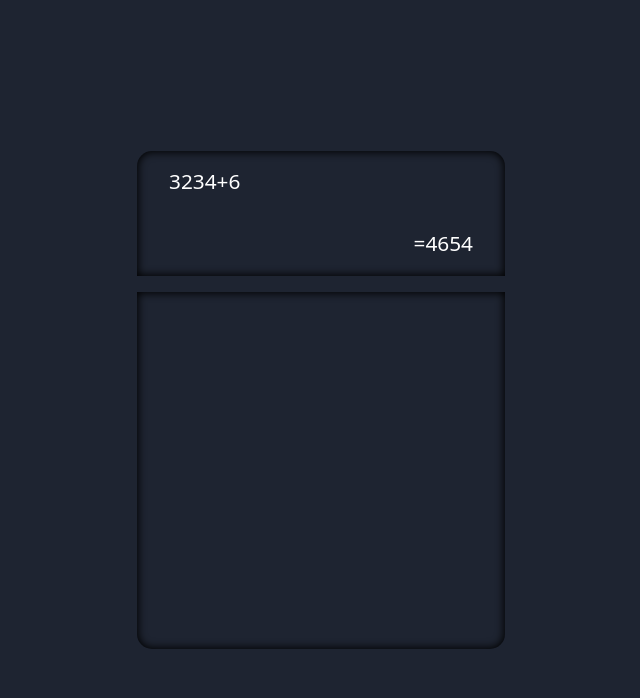
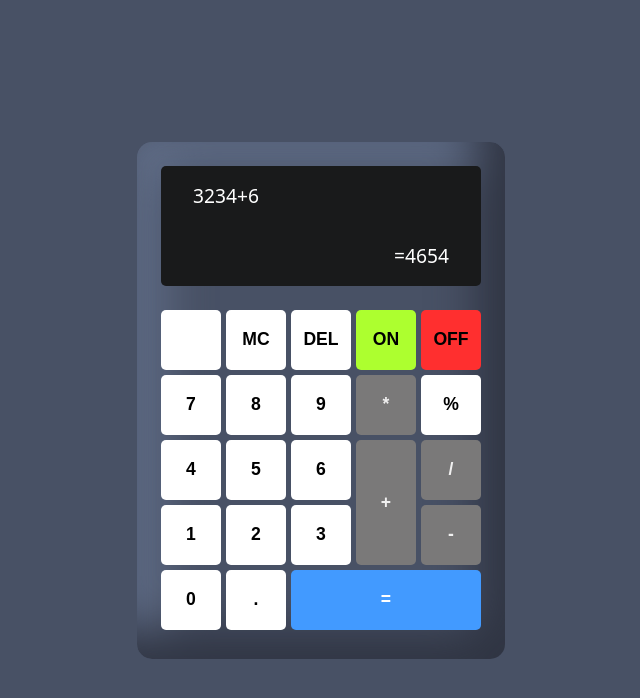
Before and after one commit to eridev14/calculadora, a website built with Vite: page index.html in a window 1280 px wide. Shown: the whole page, without its empty margins (319-959 px from the left). Built offline with nearby package versions, Linux system fonts and the light colour scheme.

Commit message:
add calc btns

```diff
--- a/index.html
+++ b/index.html
@@ -18,13 +18,52 @@
           <div class="header__result">=4654</div>
         </header>
         <main class="main">
-
+          <div class="row row-1">
+            <button class="btn btn--digit"></button>
+            <button class="btn btn--digit">MC</button>
+            <button class="btn btn--digit">DEL</button>
+            <button class="btn btn--on">ON</button>
+            <button class="btn btn--off">OFF</button>
+          </div>
+          <div class="row row-2">
+            <button class="btn btn--digit">7</button>
+            <button class="btn btn--digit">8</button>
+            <button class="btn btn--digit">9</button>
+            <button class="btn btn--prod btn--op">*</button>
+            <button class="btn btn--mod">%</button>
+          </div>
+          <div class="row row-3">
+            <div class="row3__col row3__col-1">
+              <button class="btn btn--digit">4</button>
+              <button class="btn btn--digit">1</button>
+            </div>
+            <div class="row3__col row3__col-2">
+              <button class="btn btn--digit">5</button>
+              <button class="btn btn--digit">2</button>
+            </div>
+            <div class="row3__col row3__col-3">
+              <button class="btn btn--digit">6</button>
+              <button class="btn btn--digit">3</button>
+            </div>
+            <div class="row3__col row3__col-4">
+              <button class="btn btn--add btn--op">+</button>
+            </div>
+            <div class="row3__col row3__col-5">
+              <button class="btn btn--div btn--op">/</button>
+              <button class="btn btn--min btn--op">-</button>
+            </div>
+          </div>
+          <div class="row row-4">
+            <button class="btn btn--digit">0</button>
+            <button class="btn btn--point">.</button>
+            <button class="btn btn--equal">=</button>
+          </div>
         </main>
       </div>
     </div>
   </div>
 
-  <template id="btn-digit">
+  <template id="btn-num">
     <button class="btn btn--digit">
     </button>
   </template>
--- a/main.js
+++ b/main.js
@@ -0,0 +1,2 @@
+const inp = document.querySelector('.header__input');
+const res = document.querySelector('.header__result');
--- a/style.css
+++ b/style.css
@@ -1,5 +1,5 @@
 :root {
-    background-color: rgb(30, 36, 49);
+    background-color: #485165;
 }
 
 * {
@@ -25,13 +25,14 @@ body {
 }
 
 .calc {
-    width: min(400px, 100%);
-    min-width: 345px;
-    height: 530px;
     border-radius: 15px;
     margin: 1rem;
-    padding: 1rem;
+    padding: 1.5rem;
     /* background-color: rgb(20, 29, 83); */
+    /* outline: 2px solid white; */
+    background: #485165;
+    box-shadow: inset -28px -28px 46px #303543,
+        inset 28px 28px 46px #606d87;
 }
 
 .header {
@@ -40,12 +41,11 @@ body {
     color: white;
     display: flex;
     flex-direction: column;
-    font-size: 1.3rem;
-    box-shadow: inset 0 0 8px 1px black;
-    border-top-left-radius: 15px;
-    border-top-right-radius: 15px;
+    font-size: 1.2rem;
+    background: #191a1b;
+    border-radius: 5px;
     padding: 0 2rem;
-    margin-bottom: 1rem;
+    margin-bottom: 1.5rem;
 }
 
 .header__input {
@@ -66,7 +66,68 @@ body {
 
 .main {
     height: calc(75% - 1rem);
-    box-shadow: inset 0 0 8px 1px black;
     border-bottom-left-radius: 15px;
     border-bottom-right-radius: 15px;
+    display: flex;
+    flex-direction: column;
+    justify-content: space-between;
 }
+
+.row {
+    display: grid;
+    grid-template-columns: repeat(5, 60px);
+    gap: 5px;
+    margin-bottom: 5px;
+}
+
+.row-3 {
+    display: flex;
+    justify-content: space-between;
+    /* gap: 5px; */
+}
+
+.row3__col {
+    display: flex;
+    flex-direction: column;
+    gap: 5px;
+}
+
+.btn {
+    min-width: 60px;
+    height: 60px;
+    background: none;
+    border: none;
+    background-color: white;
+    border-radius: 5px;
+    cursor: pointer;
+    transition: .2s ease-in-out;
+    font-size: 1.1rem;
+    font-weight: bold;
+}
+
+.btn:hover {
+    transform: scale(1.05);
+}
+
+.btn--add {
+    flex: 2;
+}
+
+.btn--equal {
+    grid-column: span 3;
+    background-color: rgb(66, 154, 255);
+    color: white;
+}
+
+.btn--on{
+    background-color: greenyellow;
+}
+
+.btn--off{
+    background-color: rgb(255, 47, 47);
+}
+
+.btn--op{
+    background-color: #7a7979;
+    color: rgba(255, 255, 255, 0.89);
+}
```
